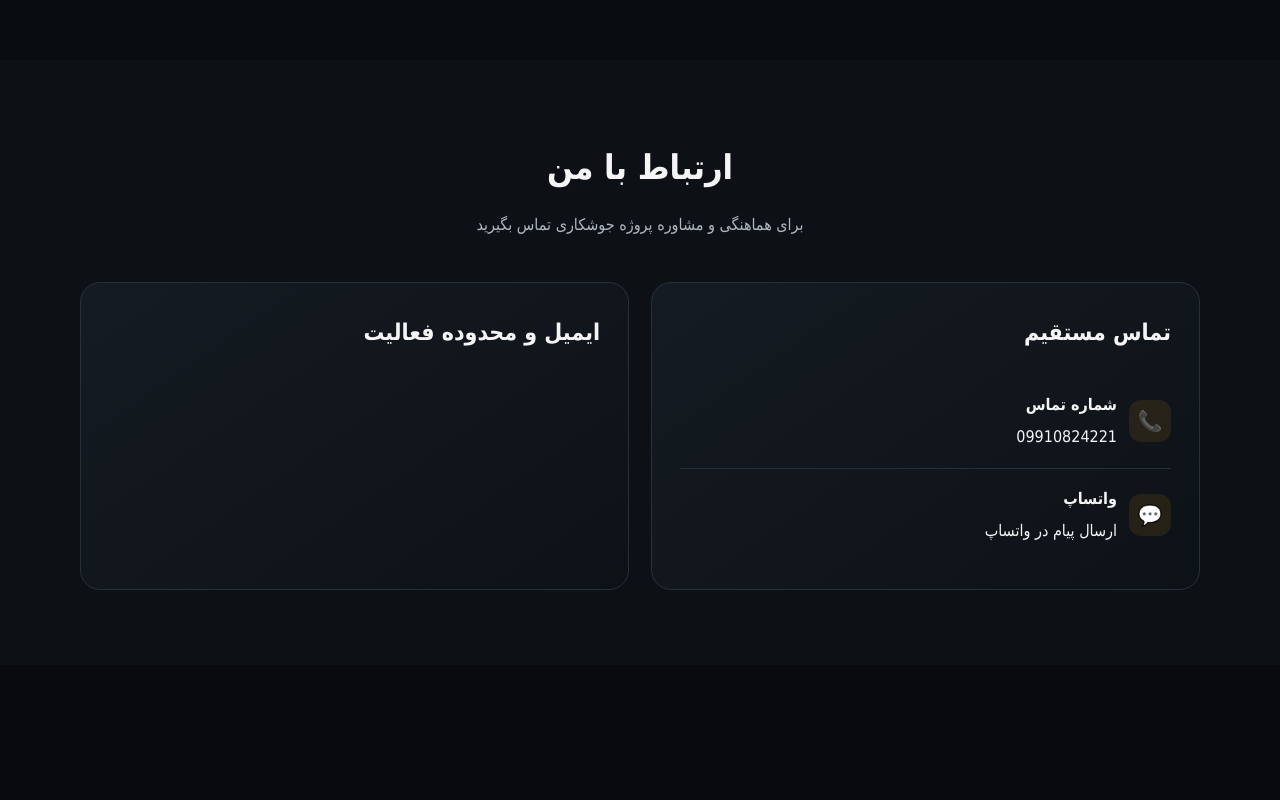
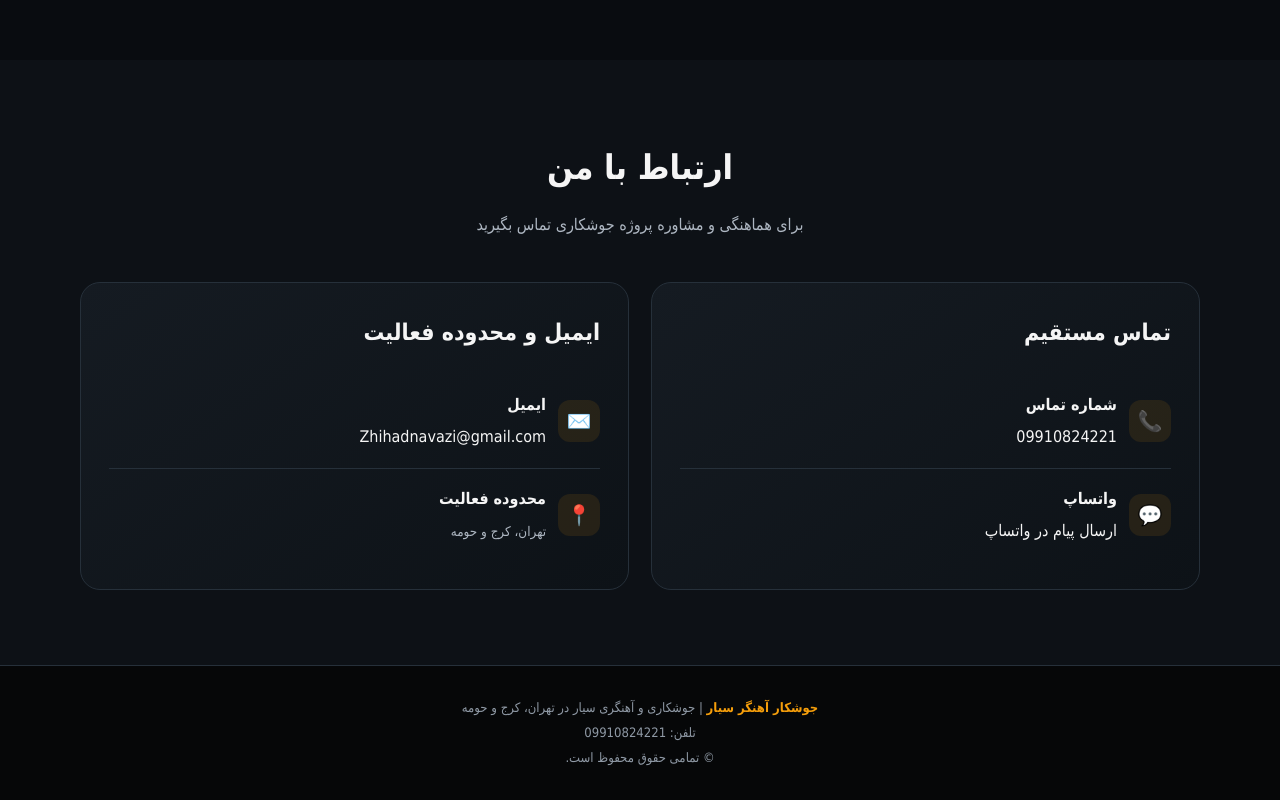
Before and after one commit to ehsannavazi100-sys/site-farsi, a plain HTML site: page index.html in a window 1280 px wide. Shown: the part 4153-4953 px from the top of the page. Before the commit the page ends 4818 px from the top, so only its background shows below. Drawn offline with Linux system fonts and the light colour scheme.

Commit message:
Clean up comments in index.html
Removed unnecessary comments from the HTML file to improve readability.

```diff
--- a/index.html
+++ b/index.html
@@ -23,7 +23,6 @@
   <link rel="canonical"
         href="https://ehsannavazi100-sys.github.io/site-farsi/">
 
-  <!-- Open Graph -->
   <meta property="og:type" content="website">
   <meta property="og:locale" content="fa_IR">
   <meta property="og:site_name" content="جوشکار آهنگر سیار">
@@ -34,14 +33,12 @@
   <meta property="og:url"
         content="https://ehsannavazi100-sys.github.io/site-farsi/">
 
-  <!-- Twitter -->
   <meta name="twitter:card" content="summary_large_image">
   <meta name="twitter:title"
         content="جوشکار آهنگر سیار تهران | جوشکاری سیار">
   <meta name="twitter:description"
         content="جوشکاری و آهنگری سیار در محل در تهران، کرج و حومه.">
 
-  <!-- Structured Data: Local Business -->
   <script type="application/ld+json">
   {
     "@context": "https://schema.org",
@@ -82,7 +79,6 @@
   }
   </script>
 
-  <!-- Structured Data: Website -->
   <script type="application/ld+json">
   {
     "@context": "https://schema.org",
@@ -382,7 +378,6 @@
       padding: 12px 15px;
     }
 
-    /* Portfolio */
     .portfolio {
       background: #080a0d;
     }
@@ -576,7 +571,6 @@
 
 <main>
 
-<!-- HERO -->
 <section class="hero" id="home">
 
   <div class="container hero-grid">
@@ -647,7 +641,6 @@
 </section>
 
 
-<!-- SERVICES -->
 <section class="services" id="services">
 
   <div class="container">
@@ -763,7 +756,6 @@
 </section>
 
 
-<!-- PORTFOLIO -->
 <section class="portfolio" id="portfolio">
 
   <div class="container">
@@ -783,8 +775,7 @@
     <div class="portfolio-box">
 
       <div class="portfolio-item">
-        <img
-          class="portfolio-image"
+        <img class="portfolio-image"
              src="namonekar-01.jpg"
              alt="نمونه کار جوشکاری و ساخت سازه فلزی توسط جوشکار آهنگر سیار"
              loading="eager">
@@ -793,8 +784,7 @@
       </div>
 
       <div class="portfolio-item">
-        <img
-          class="portfolio-image"
+        <img class="portfolio-image"
              src="namonekar-02.jpg"
              alt="نمونه کار نردبان فلزی ساخته شده توسط جوشکار سیار"
              loading="lazy">
@@ -803,8 +793,7 @@
       </div>
 
       <div class="portfolio-item">
-        <img
-          class="portfolio-image"
+        <img class="portfolio-image"
              src="namonekar-03.jpg"
              alt="نمونه کار نرده و حفاظ فلزی در تهران و کرج"
              loading="lazy">
@@ -813,8 +802,7 @@
       </div>
 
       <div class="portfolio-item">
-        <img
-          class="portfolio-image"
+        <img class="portfolio-image"
              src="namonekar-04.jpg"
              alt="نمونه کار حفاظ و سازه فلزی"
              loading="lazy">
@@ -823,8 +811,7 @@
       </div>
 
       <div class="portfolio-item">
-        <img
-          class="portfolio-image"
+        <img class="portfolio-image"
              src="namonekar-05.jpg"
              alt="نمونه کار فلاشینگ و کار فلزی ساختمان"
              loading="lazy">
@@ -833,8 +820,7 @@
       </div>
 
       <div class="portfolio-item">
-        <img
-          class="portfolio-image"
+        <img class="portfolio-image"
              src="namonekar-06.jpg"
              alt="نمونه کار ساخت درب و ورودی فلزی"
              loading="lazy">
@@ -843,8 +829,7 @@
       </div>
 
       <div class="portfolio-item">
-        <img
-          class="portfolio-image"
+        <img class="portfolio-image"
              src="namonekar-07.jpg"
              alt="نمونه کار تخت فلزی ساخته شده توسط جوشکار آهنگر"
              loading="lazy">
@@ -853,8 +838,7 @@
       </div>
 
       <div class="portfolio-item">
-        <img
-          class="portfolio-image"
+        <img class="portfolio-image"
              src="namonekar-08.jpg"
              alt="نمونه کار پروفیل کشی و سازه فلزی"
              loading="lazy">
@@ -863,8 +847,7 @@
       </div>
 
       <div class="portfolio-item">
-        <img
-          class="portfolio-image"
+        <img class="portfolio-image"
              src="namonekar-09.jpg"
              alt="نمونه کار جوشکاری سیار و آهنگری در محل"
              loading="lazy">
@@ -873,8 +856,7 @@
       </div>
 
       <div class="portfolio-item">
-        <img
-          class="portfolio-image"
+        <img class="portfolio-image"
              src="namonekar-10.jpg"
              alt="نمونه کار ساخت و نصب سازه فلزی در تهران و کرج"
              loading="lazy">
@@ -889,7 +871,6 @@
 </section>
 
 
-<!-- ABOUT -->
 <section class="about" id="about">
 
   <div class="container">
@@ -920,21 +901,10 @@
 
       <div class="about-list">
 
-        <div>
-          ✓ حضور در محل پروژه
-        </div>
-
-        <div>
-          ✓ جوشکاری و آهنگری سیار
-        </div>
-
-        <div>
-          ✓ ساخت و نصب سازه فلزی
-        </div>
-
-        <div>
-          ✓ تهران، کرج و حومه
-        </div>
+        <div>✓ حضور در محل پروژه</div>
+        <div>✓ جوشکاری و آهنگری سیار</div>
+        <div>✓ ساخت و نصب سازه فلزی</div>
+        <div>✓ تهران، کرج و حومه</div>
 
       </div>
 
@@ -945,7 +915,6 @@
 </section>
 
 
-<!-- CONTACT -->
 <section class="contact" id="contact">
 
   <div class="container">
@@ -972,15 +941,11 @@
 
         <div class="contact-item">
 
-          <div class="icon">
-            📞
-          </div>
+          <div class="icon">📞</div>
 
           <div>
 
-            <strong>
-              شماره تماس
-            </strong>
+            <strong>شماره تماس</strong>
 
             <a href="tel:09910824221">
               09910824221
@@ -992,15 +957,11 @@
 
         <div class="contact-item">
 
-          <div class="icon">
-            💬
-          </div>
+          <div class="icon">💬</div>
 
           <div>
 
-            <strong>
-              واتساپ
-            </strong>
+            <strong>واتساپ</strong>
 
             <a href="https://wa.me/989910824221"
                target="_blank"
@@ -1019,4 +980,75 @@
 
         <h3>
           ایمیل و محدوده فعالیت
-        </
+        </h3>
+
+        <div class="contact-item">
+
+          <div class="icon">✉️</div>
+
+          <div>
+
+            <strong>ایمیل</strong>
+
+            <a class="email-link"
+               href="mailto:Zhihadnavazi@gmail.com">
+              Zhihadnavazi@gmail.com
+            </a>
+
+          </div>
+
+        </div>
+
+        <div class="contact-item">
+
+          <div class="icon">📍</div>
+
+          <div>
+
+            <strong>محدوده فعالیت</strong>
+
+            <small>
+              تهران، کرج و حومه
+            </small>
+
+          </div>
+
+        </div>
+
+      </div>
+
+    </div>
+
+  </div>
+
+</section>
+
+</main>
+
+
+<footer>
+
+  <div class="container">
+
+    <p>
+      <strong>جوشکار آهنگر سیار</strong>
+      | جوشکاری و آهنگری سیار در تهران، کرج و حومه
+    </p>
+
+    <p>
+      تلفن:
+      <a href="tel:09910824221">
+        09910824221
+      </a>
+    </p>
+
+    <p>
+      © تمامی حقوق محفوظ است.
+    </p>
+
+  </div>
+
+</footer>
+
+</body>
+</html>
```
Lines whose indentation alone changed are shown as unchanged.
